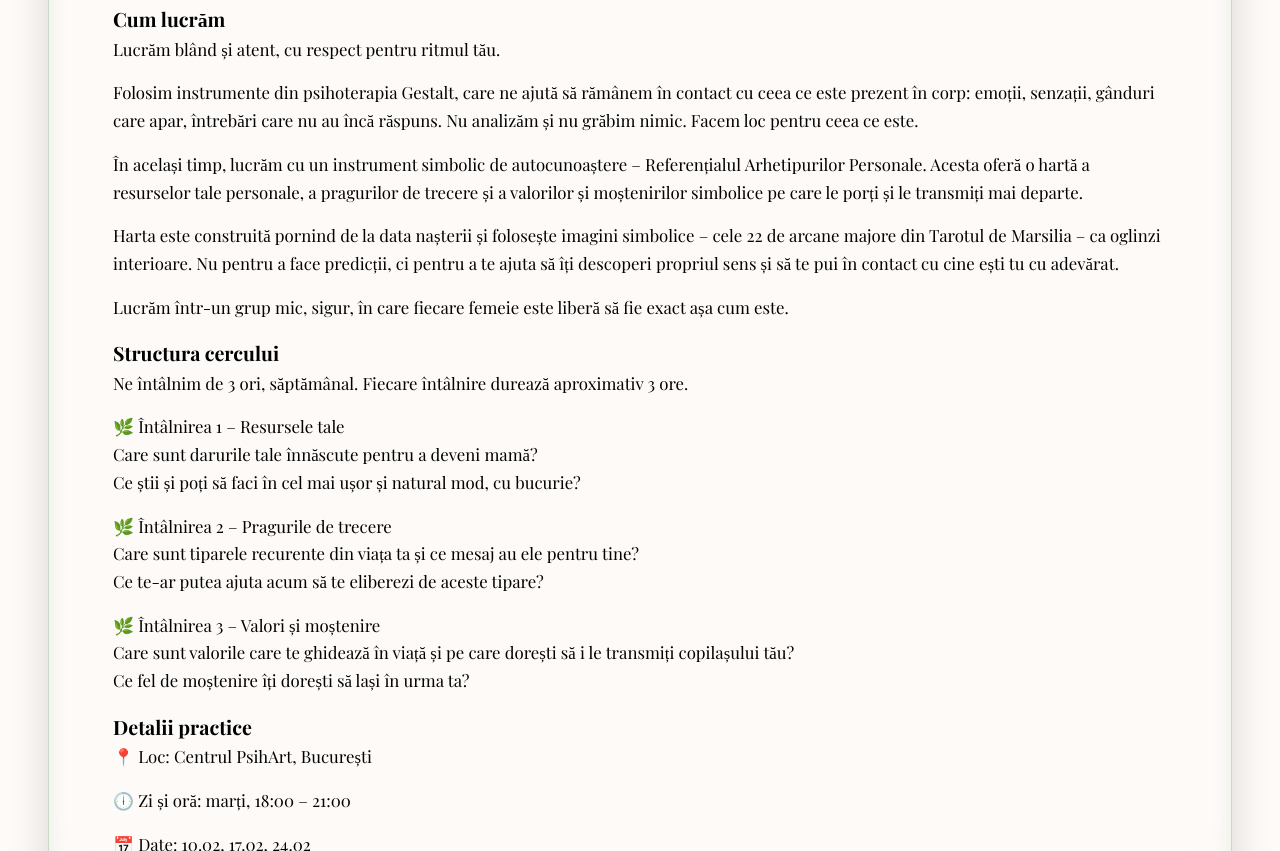
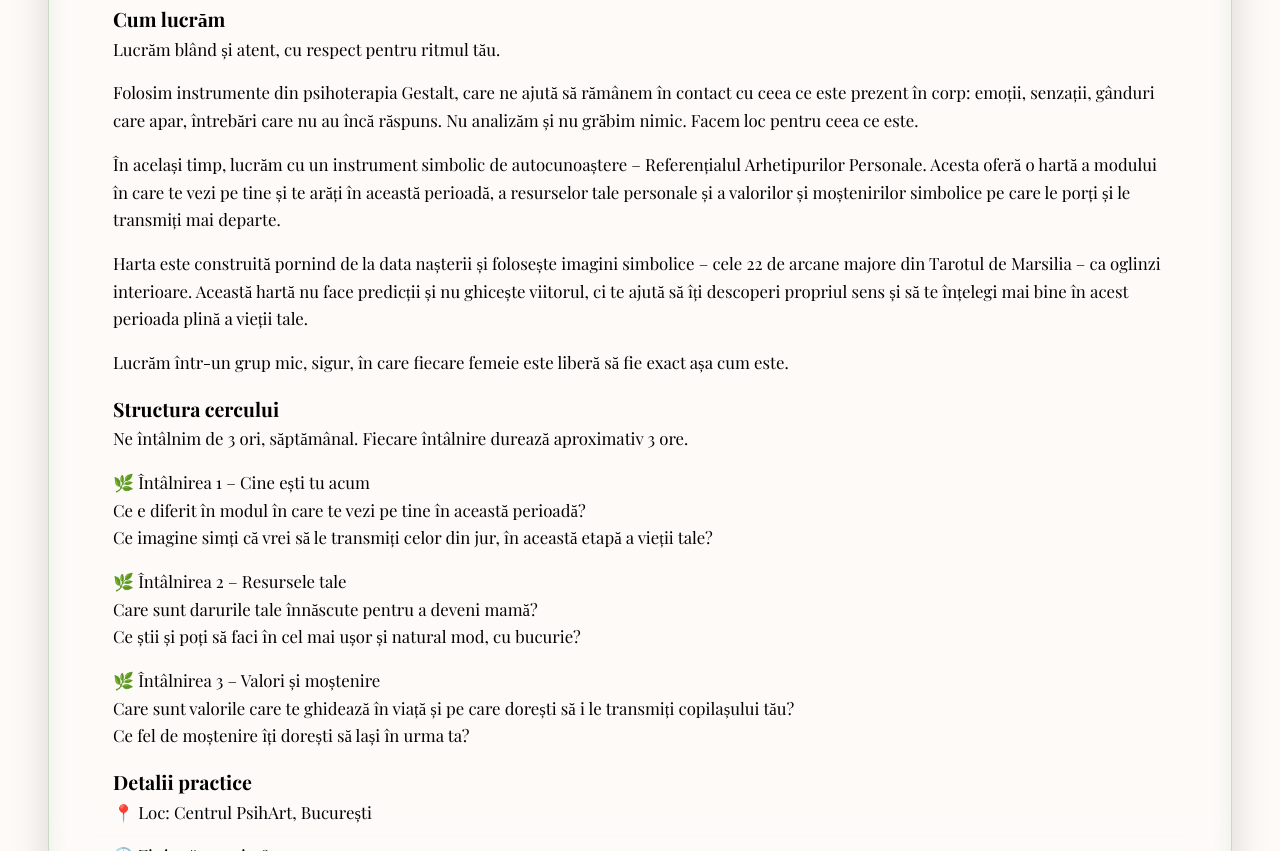
Before and after one commit to stfalexandru/Innara, a plain HTML site: page index.html in a window 1280 px wide. Shown: the part 3274-4125 px from the top of the page. Drawn offline with nearby package versions, Linux system fonts and the light colour scheme.

Commit message:
Update index.html

```diff
--- a/index.html
+++ b/index.html
@@ -206,7 +206,7 @@
             <p>Am înțeles și că maternitatea activează o formă de inteligență care nu se bazează pe control sau logică, ci pe simțire, intuiție și corp. O inteligență care nu trebuie învățată, ci recunoscută și susținută.</p>
             <p>În munca mea cu femeile, dar și în propriul meu proces, am văzut cât de mult contează să existe un spațiu în care să nu fie nevoie să știi dinainte ce urmează. Un spațiu în care să poți fi exact acolo unde ești, să pui întrebări, să rămâi în contact cu bebelușul tău, să observi ce se schimbă în tine și să lași răspunsurile să apară în ritmul lor.</p>
             <p>De aceea am creat Cerc de Mame — un parcurs de grup de 3 întâlniri pentru femei însărcinate care simt că maternitatea este mai mult decât o schimbare de rol și care vor să fie prezente, conștient, în acest proces.</p>
-            <p>Lucrăm cu un instrument simbolic, Referențialul Arhetipurilor Personale, care te ajută să-ți înțelegi mai bine resursele, momentele de tranziție și ceea ce se transformă în tine. Nu pentru a primi răspunsuri „corecte”, ci pentru a-ți clarifica propriile trăiri, într-un grup restrâns, sigur și conținător.</p>
+            <p>Lucrăm cu un instrument simbolic, Referențialul Arhetipurilor Personale, care te ajută să te înțelegi mai bine în această perioadă din viața ta, să îți recunoști resursele și valorile personale. Nu pentru a primi răspunsuri „corecte”, ci pentru a-ți clarifica propriile trăiri, într-un grup restrâns, sigur și conținător.</p>
             <p>Începem pe 10 februarie. Sunt doar 10 locuri în total si este singura ediție pe care o voi ține anul acesta.</p>
             <p>Am lăsat descrierea programului mai jos.<br>Acolo vei gasi toate detaliile.<br>Dacă simți chemarea, hai și tu cu noi.</p>
         </div>
@@ -224,14 +224,15 @@
             <h3>Cum lucrăm</h3>
             <p>Lucrăm blând și atent, cu respect pentru ritmul tău.</p>
             <p>Folosim instrumente din psihoterapia Gestalt, care ne ajută să rămânem în contact cu ceea ce este prezent în corp: emoții, senzații, gânduri care apar, întrebări care nu au încă răspuns. Nu analizăm și nu grăbim nimic. Facem loc pentru ceea ce este.</p>
-            <p>În același timp, lucrăm cu un instrument simbolic de autocunoaștere – Referențialul Arhetipurilor Personale. Acesta oferă o hartă a resurselor tale personale, a pragurilor de trecere și a valorilor și moștenirilor simbolice pe care le porți și le transmiți mai departe.</p>
-            <p>Harta este construită pornind de la data nașterii și folosește imagini simbolice – cele 22 de arcane majore din Tarotul de Marsilia – ca oglinzi interioare. Nu pentru a face predicții, ci pentru a te ajuta să îți descoperi propriul sens și să te pui în contact cu cine ești tu cu adevărat.</p>
+            <p>În același timp, lucrăm cu un instrument simbolic de autocunoaștere – Referențialul Arhetipurilor Personale. Acesta oferă o hartă a modului în care te vezi pe tine și te arăți în această perioadă, a resurselor tale personale și a valorilor și moștenirilor simbolice pe care le porți și le transmiți mai departe.</p>
+            <p>Harta este construită pornind de la data nașterii și folosește imagini simbolice – cele 22 de arcane majore din Tarotul de Marsilia – ca oglinzi interioare. Această hartă nu face predicții și nu ghicește viitorul, ci te ajută să îți descoperi propriul sens și să te înțelegi mai bine în acest perioada plină a vieții tale.
+</p>
             <p>Lucrăm într-un grup mic, sigur, în care fiecare femeie este liberă să fie exact așa cum este.</p>
 
             <h3>Structura cercului</h3>
             <p>Ne întâlnim de 3 ori, săptămânal. Fiecare întâlnire durează aproximativ 3 ore.</p>
-            <p>🌿 Întâlnirea 1 – Resursele tale<br>Care sunt darurile tale înnăscute pentru a deveni mamă?<br>Ce știi și poți să faci în cel mai ușor și natural mod, cu bucurie?</p>
-            <p>🌿 Întâlnirea 2 – Pragurile de trecere<br>Care sunt tiparele recurente din viața ta și ce mesaj au ele pentru tine?<br>Ce te-ar putea ajuta acum să te eliberezi de aceste tipare?</p>
+            <p>🌿 Întâlnirea 1 – Cine ești tu acum<br>Ce e diferit în modul în care te vezi pe tine în această perioadă?<br>Ce imagine simți că vrei să le transmiți celor din jur, în această etapă a vieții tale?</p>
+            <p>🌿 Întâlnirea 2 – Resursele tale<br>Care sunt darurile tale înnăscute pentru a deveni mamă?<br>Ce știi și poți să faci în cel mai ușor și natural mod, cu bucurie?</p>
             <p>🌿 Întâlnirea 3 – Valori și moștenire<br>Care sunt valorile care te ghidează în viață și pe care dorești să i le transmiți copilașului tău?<br>Ce fel de moștenire îți dorești să lași în urma ta?</p>
 
             <h3>Detalii practice</h3>
```
